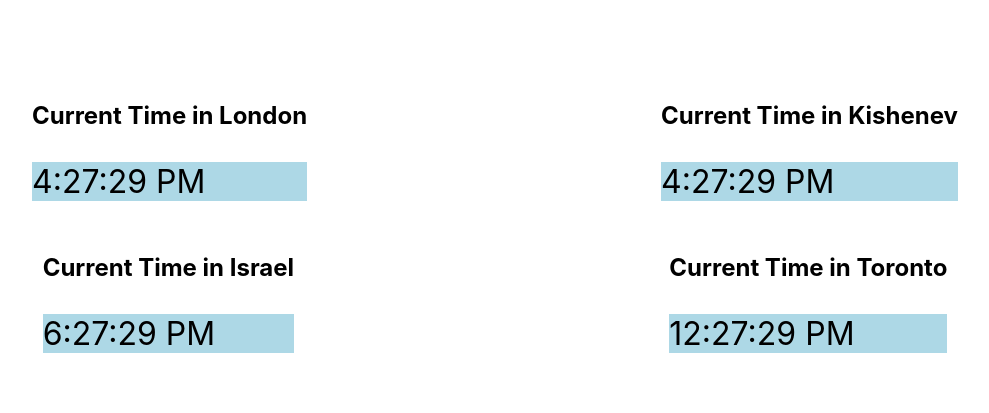
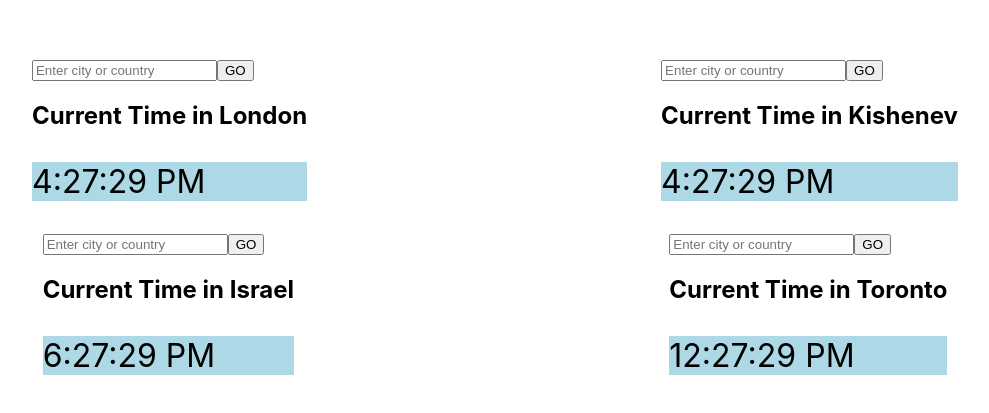
Before and after one commit to BorisKoba/React-app, a React (Create React App) app: page / in a window 1280 px wide. Shown: the part 127-540 px from the top of the page, without its empty margins (145-1134 px from the left). Built offline with nearby package versions, Linux system fonts and the light colour scheme.

Commit message:
HW33 Timer

```diff
--- a/src/App.css
+++ b/src/App.css
@@ -1,13 +1,3 @@
 .Appl {
   font-size: 2em ;
 }
-.time-block{
-  display: flex;
-  flex-direction: column;
-  justify-content: space-around;
-  text-align: center;
-  border: solid;
-  border-radius: 25%;
-
-
-}
--- /dev/null
+++ b/src/components/Alert.tsx
@@ -0,0 +1,7 @@
+import React from "react";
+type Props = {
+        message: string
+}
+export const Alert: React.FC<Props> = ({message}) => {
+        return<div style={{border:"1px solid red",color: "red"}}>{message}</div>
+}
--- a/src/components/Timer.tsx
+++ b/src/components/Timer.tsx
@@ -1,5 +1,6 @@
 import React, {useState, useEffect, useRef} from "react";
 import timeZones from "../time-zones";
+import { Input } from "./input";
 type Props = {
     cityCountry:string;
 }
@@ -8,6 +9,7 @@ const styles: React.CSSProperties = {backgroundColor:"lightblue",
 fontSize: "2em"};
 
 const [time, setTime] = useState<Date>(new Date());
+const [inputCityCountry, setCityCountry] = useState<string>(cityCountry);
 const timeZone = useRef<string|undefined>();
 function tic() {
     setTime(new Date());
@@ -15,7 +17,7 @@ function tic() {
 }
 useEffect(
  () => {
-    timeZone.current = getTimeZone();
+    timeZone.current = getTimeZone(cityCountry);
  }, [cityCountry]
 )
 
@@ -24,13 +26,26 @@ useEffect(() => {
     console.log("useEffect");
     return () => clearInterval(interval);
 }, [])
-function getTimeZone(): string | undefined{
-    const index = timeZones.findIndex(tz => JSON.stringify(tz).includes(cityCountry));
+function getTimeZone(value: string): string | undefined{
+    const index = timeZones.findIndex(tz => JSON.stringify(tz).includes(value));
     console.log("getTimeZone")
     return index < 0 ? undefined : timeZones[index].name
 }
+function submitFn(inputValue: string): string{
+    const tempZone = getTimeZone(inputValue);
+    let res: string = '';
+    if(!tempZone) {
+        res = `${inputValue} doesn't exists in the time zones`
+    } else {
+        timeZone.current = tempZone;
+        setCityCountry(inputValue);
+    }
+    return res;
+
+}
     return <div>
-        <h2 >Current Time in {cityCountry}</h2>
+        <Input submitFn={submitFn} placeHolder={"Enter city or country"}/>
+        <h2 >Current Time in {inputCityCountry}</h2>
         <p style={styles}>{time.toLocaleTimeString(undefined,
              {timeZone: timeZone.current})}</p>
     </div>
--- /dev/null
+++ b/src/components/input.tsx
@@ -0,0 +1,25 @@
+import React, {useEffect, useRef, useState} from "react";
+import { Alert } from "./Alert";
+type Props = {
+    submitFn: (value: string)=>string;
+    placeHolder: string;
+    buttonName?: string;
+}
+export const Input: React.FC<Props> = ({submitFn, placeHolder, buttonName}) => {
+    const inputElement = useRef<HTMLInputElement>(null);
+    const [message, setMessage] = useState<string>('')
+
+    function inputProcess() {
+        const tempMessage = submitFn(inputElement.current!.value);
+        if(!tempMessage) {
+            inputElement.current!.value=''
+        }
+       setMessage(tempMessage);
+    }
+    return <div>
+        <input type="text" placeholder={placeHolder} ref={inputElement}/>
+        <button onClick={inputProcess}>{buttonName || "GO"}</button>
+        {message && <Alert message={message}/>}
+    </div>
+
+}
```
Also changed, not shown: src/App.tsx (+15 -11 lines), src/components/inputTest.tsx (added, +20 -0 lines).
